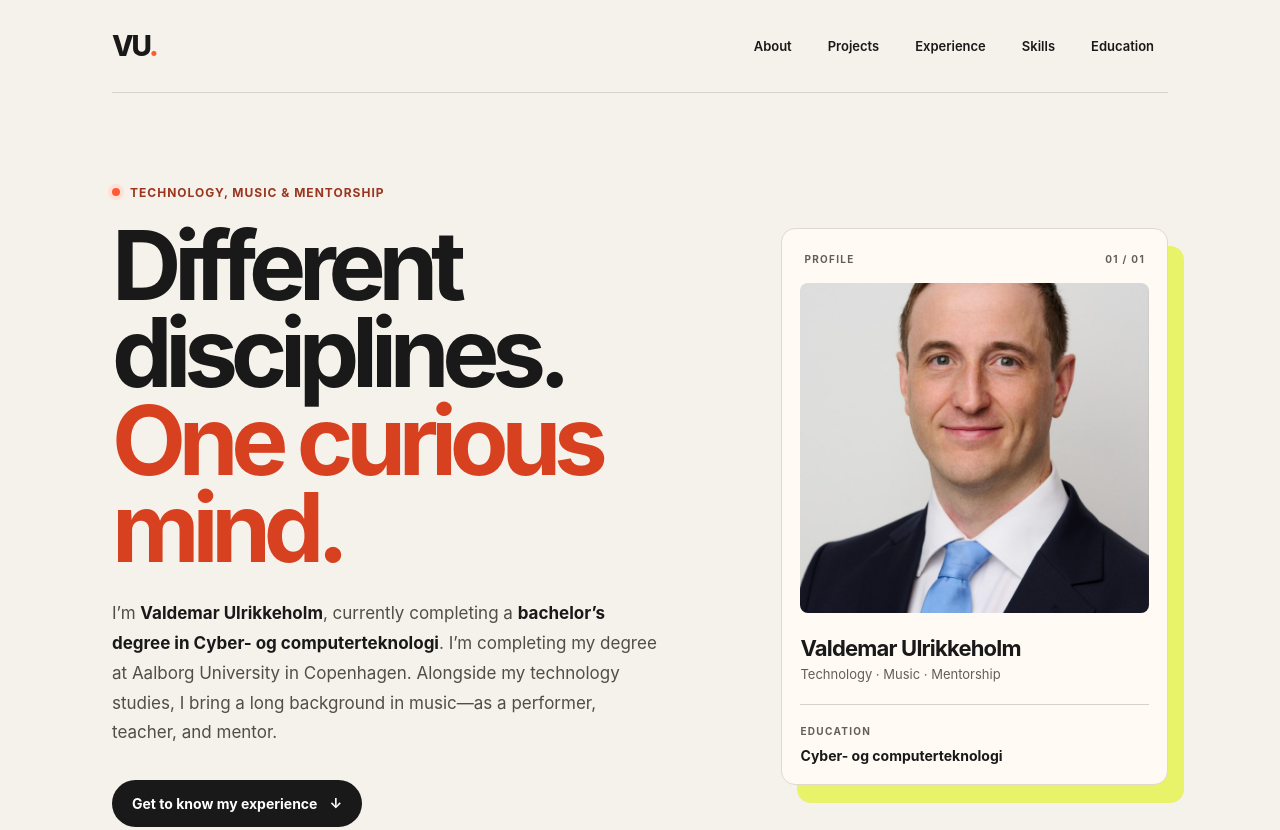
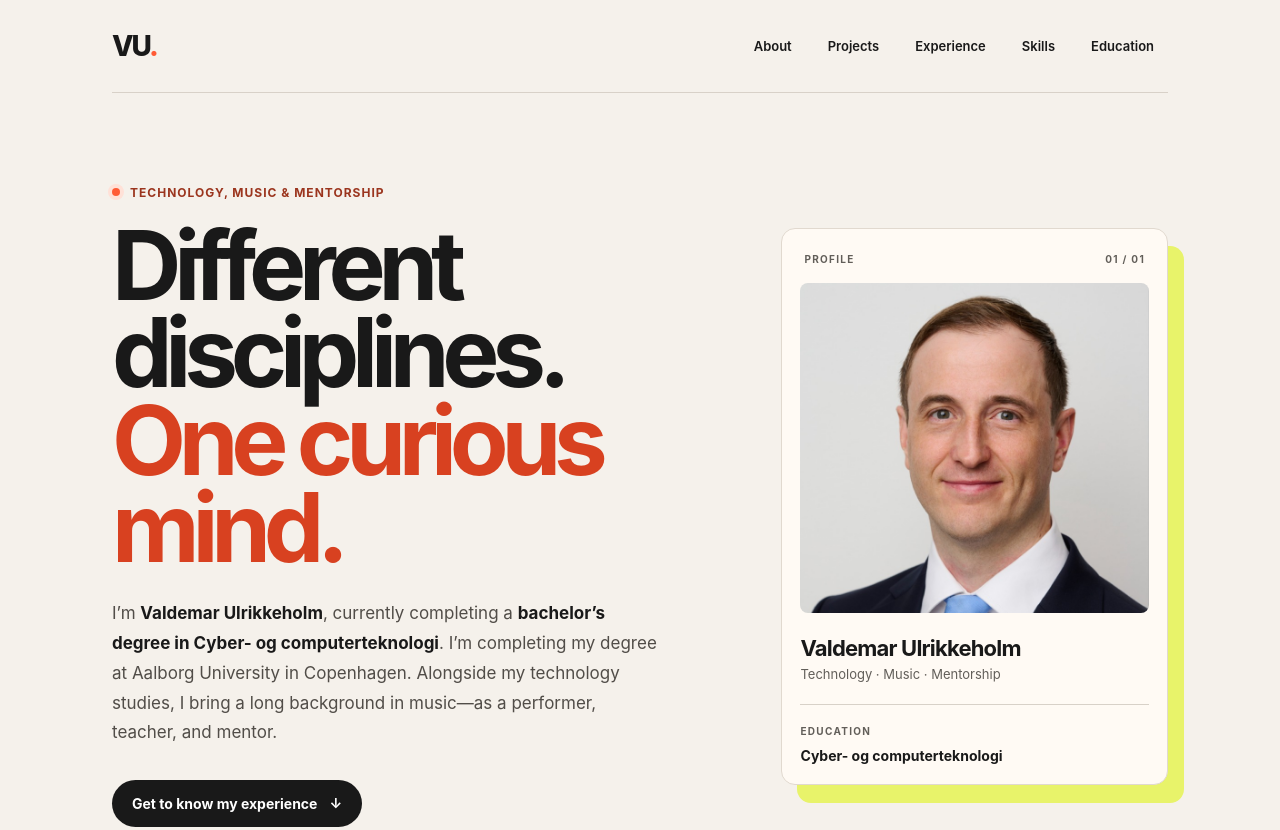
Before and after one commit to vulrikkeholm/portfolio, a website built with Vite: page index.html in a window 1280 px wide. Shown: the top 830 px of the page. Built offline with nearby package versions, Linux system fonts and the light colour scheme.

Commit message:
Update styles.css

```diff
--- a/src/styles.css
+++ b/src/styles.css
@@ -187,7 +187,7 @@ h1 span {
   margin: 18px 0 22px;
   border-radius: 8px;
   object-fit: cover;
-  object-position: center 28%;
+  object-position: center top;
 }
 
 .card-name {
```
